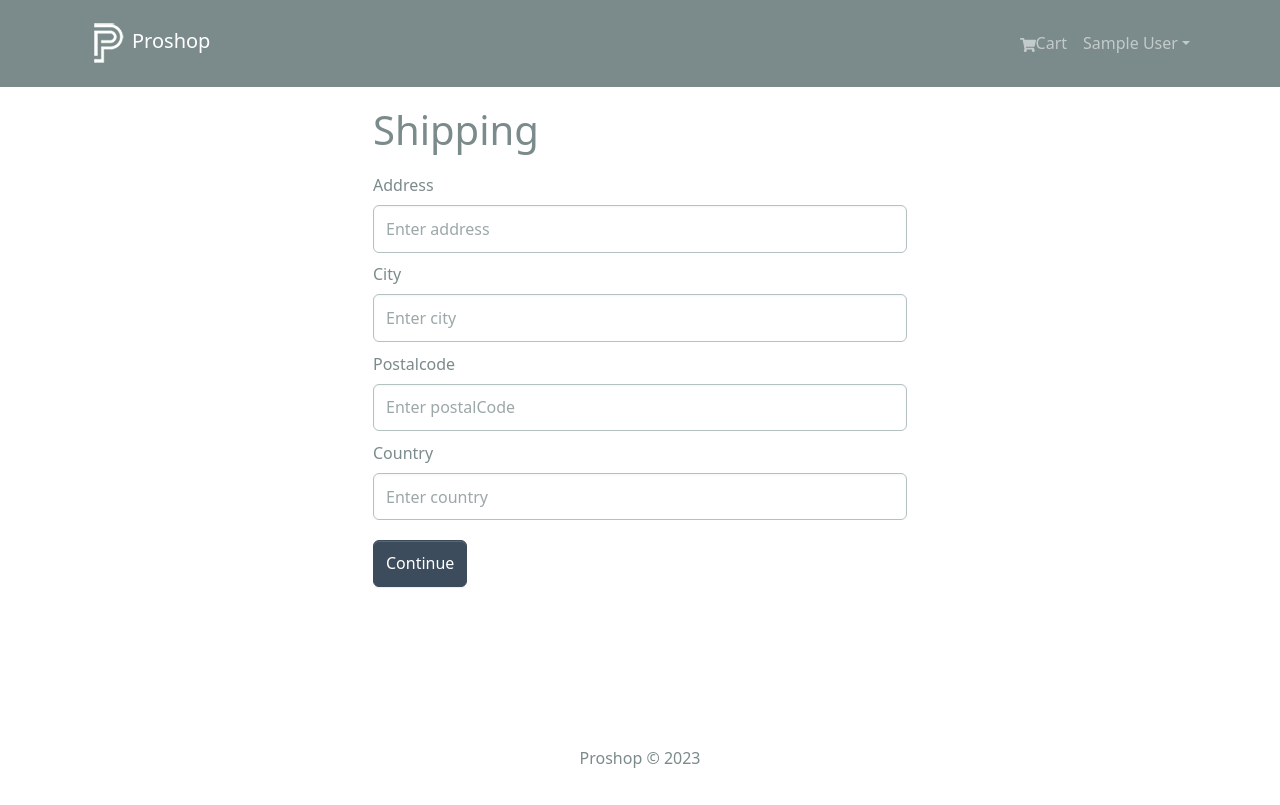
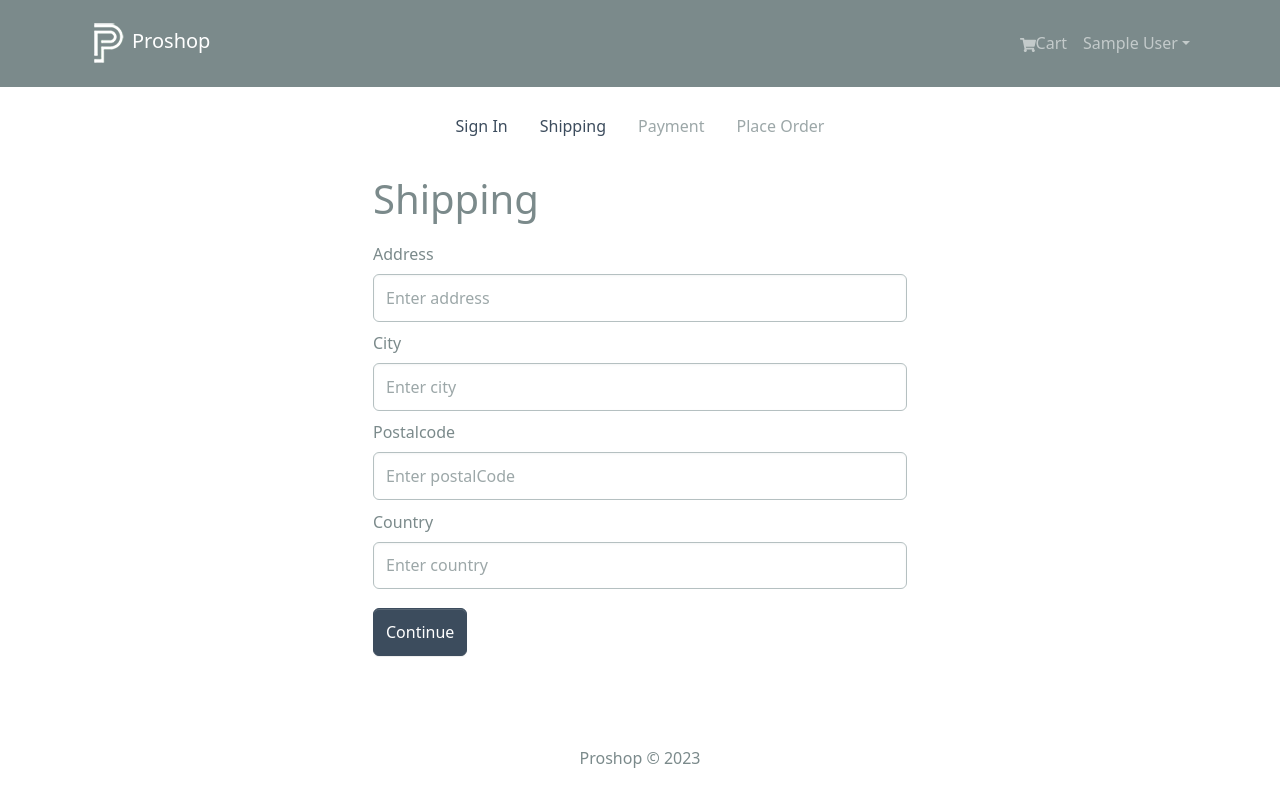
Before and after one commit to aashishpanthee/Proshop, a React (Create React App) app in the folder frontend/: page /shipping in a window 1280 px wide. Built offline with nearby package versions, Linux system fonts and the light colour scheme; sample sign-in values are in the browser's storage.

Commit message:
added checkout steps component

```diff
--- /dev/null
+++ b/frontend/src/components/CheckoutSteps.jsx
@@ -0,0 +1,48 @@
+import React from "react";
+import { Nav } from "react-bootstrap";
+import { LinkContainer } from "react-router-bootstrap";
+
+const CheckoutSteps = ({ step1, step2, step3, step4 }) => {
+  return (
+    <Nav className='justify-content-center mb-4'>
+      <Nav.Item>
+        {step1 ? (
+          <LinkContainer to='/login'>
+            <Nav.Link>Sign In</Nav.Link>
+          </LinkContainer>
+        ) : (
+          <Nav.Link disabled>Sign In</Nav.Link>
+        )}
+      </Nav.Item>
+      <Nav.Item>
+        {step2 ? (
+          <LinkContainer to='/shipping'>
+            <Nav.Link>Shipping</Nav.Link>
+          </LinkContainer>
+        ) : (
+          <Nav.Link disabled>Shipping</Nav.Link>
+        )}
+      </Nav.Item>
+      <Nav.Item>
+        {step3 ? (
+          <LinkContainer to='/payment'>
+            <Nav.Link>Payment</Nav.Link>
+          </LinkContainer>
+        ) : (
+          <Nav.Link disabled>Payment</Nav.Link>
+        )}
+      </Nav.Item>
+      <Nav.Item>
+        {step4 ? (
+          <LinkContainer to='/placeorder'>
+            <Nav.Link>Place Order</Nav.Link>
+          </LinkContainer>
+        ) : (
+          <Nav.Link disabled>Place Order</Nav.Link>
+        )}
+      </Nav.Item>
+    </Nav>
+  );
+};
+
+export default CheckoutSteps;
--- a/frontend/src/screens/ShippingScreen.jsx
+++ b/frontend/src/screens/ShippingScreen.jsx
@@ -4,6 +4,7 @@
 import { saveShippingAddress } from "../slices/cartSlice";
 import { useNavigate } from "react-router-dom";
 import { useDispatch, useSelector } from "react-redux";
+import CheckoutSteps from "../components/CheckoutSteps";
 
 const ShippingScreen = () => {
   const cart = useSelector((state) => state.cart);
@@ -26,6 +27,7 @@
   };
   return (
     <FormContainer>
+      <CheckoutSteps step1 step2 />
       <h1>Shipping</h1>
       <Form onSubmit={submitHandler}>
         <Form.Group controlId='address' className='my-2'>
```
